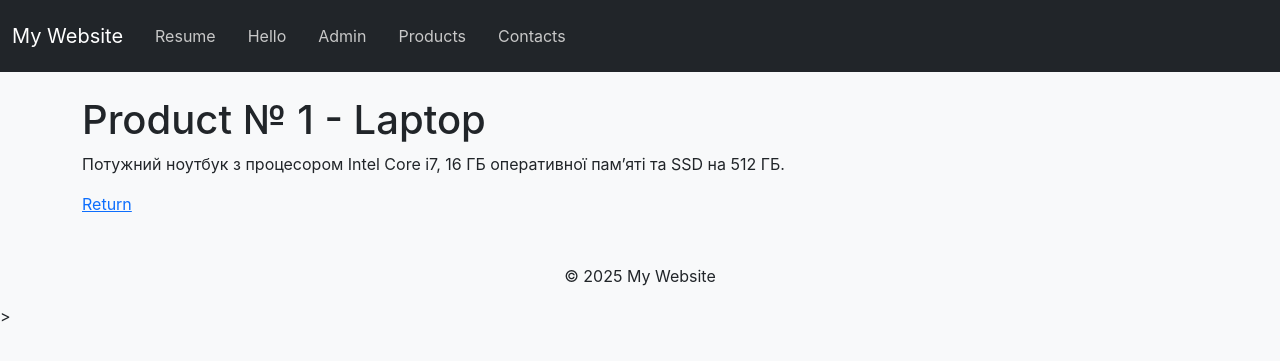
After one commit to StepanNazar/flask_app_nazar, a Flask app: page /product/1 in a window 1280 px wide. The commit adds this page. Shown: the top 361 px of the page. Run offline with Flask 3, Linux system fonts and the light colour scheme.

Commit message:
feat: add products and user greetings

```diff
--- /dev/null
+++ b/app/models.py
@@ -0,0 +1,34 @@
+products = [
+    {
+        "id": 1,
+        "name": "Laptop",
+        "price": 1200,
+        "content": "Потужний ноутбук з процесором Intel Core i7, 16 ГБ оперативної пам’яті та SSD на 512 ГБ."
+    },
+    {
+        "id": 2,
+        "name": "Phone",
+        "price": 800,
+        "content": "Смартфон із 6.5-дюймовим OLED-дисплеєм, подвійною камерою та акумулятором на 5000 мА·год."
+    },
+    {
+        "id": 3,
+        "name": "PC",
+        "price": 1800,
+        "content": "Настільний комп’ютер для ігор або роботи з графікою: RTX 4070, 32 ГБ RAM, 1 ТБ SSD."
+    }
+]
+
+class ProductRepository:
+    def __init__(self):
+        # Тимчасова заглушка з продуктами
+        self._products = products
+
+    # --- CRUD ---
+    def get_all(self):
+        return self._products
+
+    def get_by_id(self, product_id):
+        return next((p for p in self._products if p["id"] == product_id), None)
+
+product_repo = ProductRepository()
--- a/app/templates/base.html
+++ b/app/templates/base.html
@@ -3,9 +3,11 @@
 <head>
     <meta charset="UTF-8">
     <meta name="viewport" content="width=device-width, initial-scale=1.0">
-    <title>{{ title }}</title>
+    <title>{% block title %} {{ title }} {% endblock %}</title>
     <link href="https://cdn.jsdelivr.net/npm/bootstrap@5.3.8/dist/css/bootstrap.min.css" rel="stylesheet" integrity="sha384-sRIl4kxILFvY47J16cr9ZwB07vP4J8+LH7qKQnuqkuIAvNWLzeN8tE5YBujZqJLB" crossorigin="anonymous">
-    <link rel="stylesheet" href="{{ url_for('static', filename='css/styles.css') }}">
+    {% block head_extra %}
+        <link rel="stylesheet" href="{{ url_for('static', filename='css/styles.css') }}">
+    {% endblock %}
 </head>
 <body>
     {% include 'navigation.html' %}
--- a/app/templates/navigation.html
+++ b/app/templates/navigation.html
@@ -10,6 +10,15 @@
                     <a class="nav-link" href="{{ url_for('resume') }}">Resume</a>
                 </li>
                 <li class="nav-item">
+                    <a class="nav-link" href="{{ url_for('greetings') }}">Hello</a>
+                </li>
+                <li class="nav-item">
+                    <a class="nav-link" href="{{ url_for('admin') }}">Admin</a>
+                </li>
+                <li class="nav-item">
+                    <a class="nav-link" href="{{ url_for('products') }}">Products</a>
+                </li>
+                <li class="nav-item">
                     <a class="nav-link" href="{{ url_for('contact') }}">Contacts</a>
                 </li>
             </ul>
--- /dev/null
+++ b/app/templates/product_details.html
@@ -0,0 +1,13 @@
+{% extends "base.html" %}
+{% block title %}Product № {{product["id"]}} - {{product["name"]}}{% endblock %}
+
+
+{% block content %}
+ <h1>
+   Product № {{product["id"]}} - {{product["name"]}}
+</h1>
+
+<p>{{ product.get('content') }}</p>
+
+    <a href="/products">Return</a>
+{% endblock %}
--- a/app/views.py
+++ b/app/views.py
@@ -1,5 +1,6 @@
 from flask import request, redirect, url_for, render_template, abort
 from . import app
+from .models import product_repo
 
 @app.route("/")
 @app.route("/resume")
@@ -10,3 +11,29 @@
 @app.route("/contact")
 def contact() -> str:
     return render_template("contact.html", title="Contact")
+
+@app.route('/hi/')
+@app.route("/hi/<string:name>")
+def greetings(name: str = "Guest") -> str:
+    name = name.upper()
+    age = request.args.get("age", None, int)
+    return render_template("hi.html", name=name, age=age)
+@app.route("/admin")
+def admin():
+    return redirect(
+        url_for("greetings", name="administrator", age=45, _external=True)
+    )
+
+@app.route('/products')
+def products():
+    products = product_repo.get_all()
+    return render_template("products.html",
+                           products=products)
+
+@app.route('/product/<int:id>')
+def detail_post(id):
+    if id > 3:
+        abort(404)
+    product = product_repo.get_by_id(id)
+    return render_template("product_details.html",
+                           product=product)
```
Also changed, not shown: app/templates/hi.html (added, +24 -0 lines), app/templates/products.html (added, +18 -0 lines).
